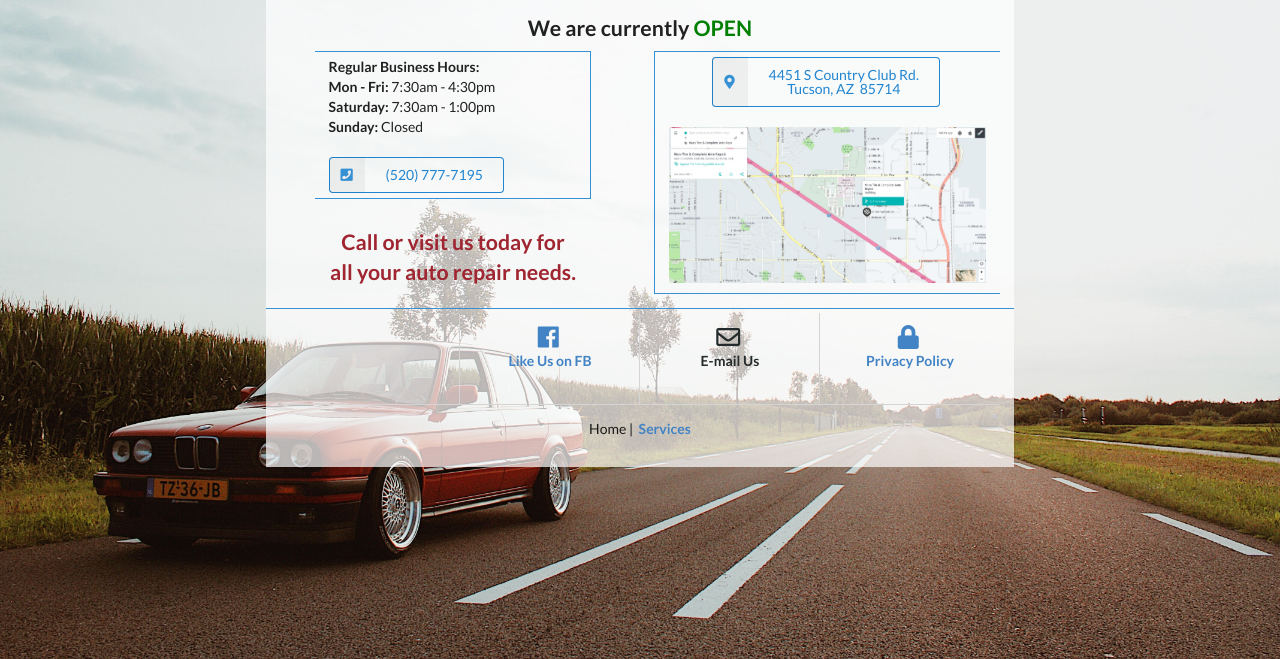
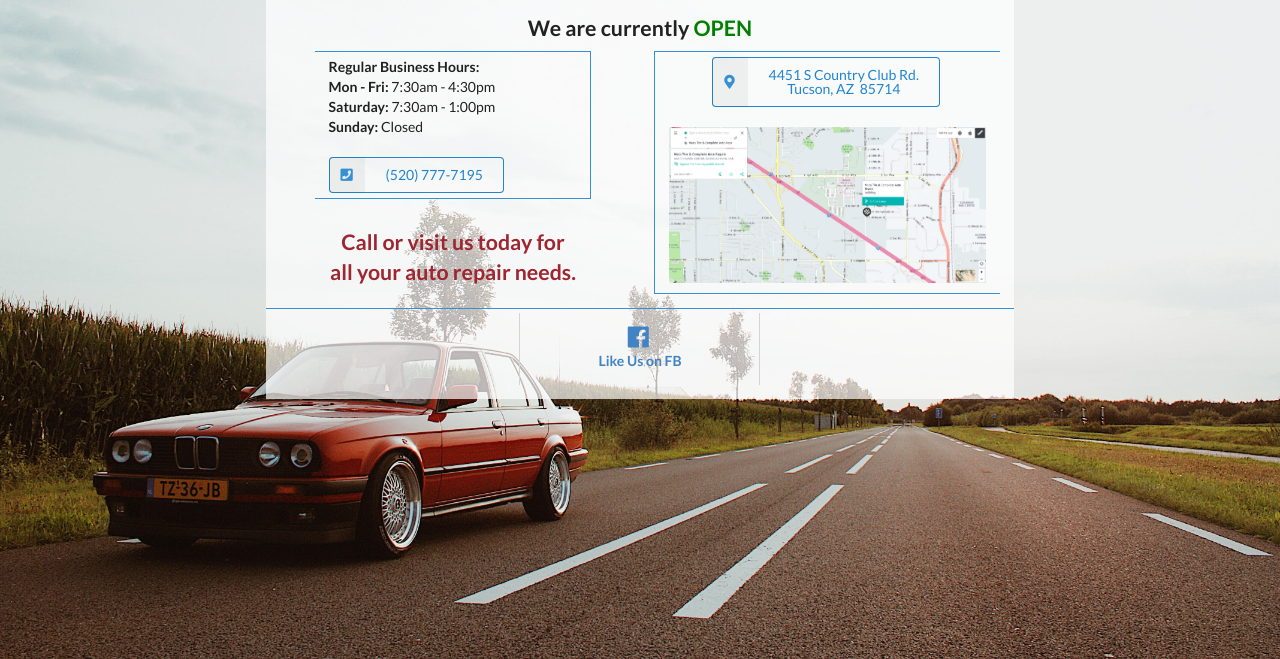
Before and after one commit to khdc-me/ws-macstucson, a Django app: page / in a window 1280 px wide. Shown: the part 166-825 px from the top of the page. Run offline with Django 3.2, Linux system fonts and the light colour scheme; some libraries are stand-ins or nearby versions.

Commit message:
Reduced footer items for desktop/monitor view

```diff
--- a/website/templates/pages/_monitor-footer.html
+++ b/website/templates/pages/_monitor-footer.html
@@ -1,5 +1,5 @@
 <div id="monitor-footer-grid" class="ui internally celled grid">
-  <div class="four column row">
+  <div class="three column row">
     <div class="center aligned column">
       &nbsp; <!-- placeholder for mx-flag and 'Espanol' link -->
     </div>
@@ -10,22 +10,7 @@
       </a>
     </div>
     <div class="center aligned column">
-      <a style="color: #242b2c;" href="mailto:info@oiltucson.com">
-        <i class="envelope outline icon"></i><br>
-        E-mail Us
-      </a><br>
-      &nbsp; <!-- placeholder for 'Feedback' link -->
-    </div>
-    <div class="center aligned column">
-      <a href="{% url 'privacy-policy' %}">
-        <i class="lock icon"></i><br>
-        Privacy Policy
-      </a>
-    </div>
-  </div> <!-- end top row -->
-  <div class="one column row">
-    <div class="center aligned column">
-      {% include '_footer-nav.html' %}
+      &nbsp;
     </div>
   </div>
 </div>
```
